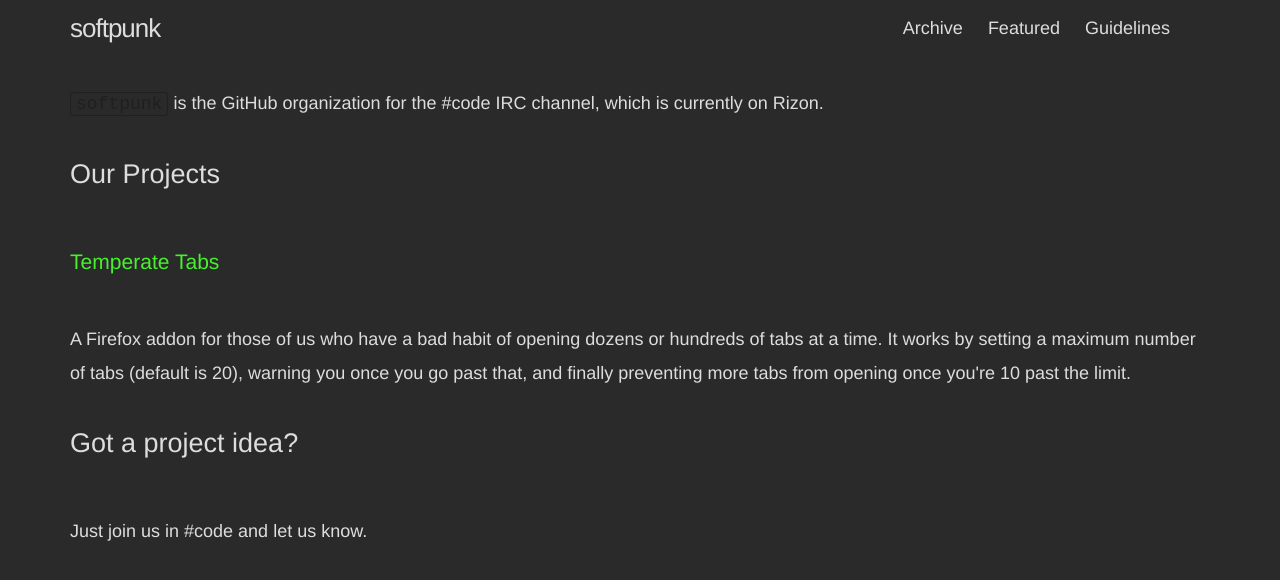
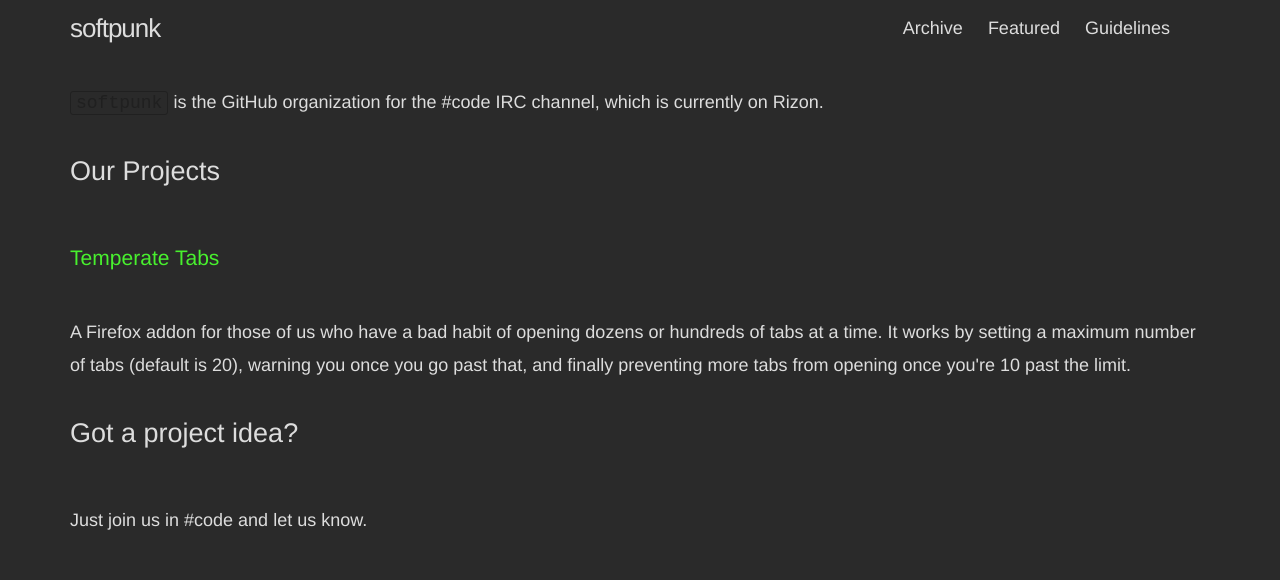
Before and after one commit to softpunk/softpunk.github.io, a Jekyll site: the page built from index.html, in a window 1280 px wide. Shown: the top 580 px of the page. Built offline with Jekyll 4.4.1, drawn with Linux system fonts in a browser that asks for light colours.

Commit message:
Update _base.scss

```diff
--- a/_sass/_base.scss
+++ b/_sass/_base.scss
@@ -23,7 +23,7 @@
     -o-font-feature-settings: "kern" 1;
     font-feature-settings: "kern" 1;
     font-kerning: normal;
-    line-height: 1.9em;
+    line-height: 1.8em;
 }
 
 
```
